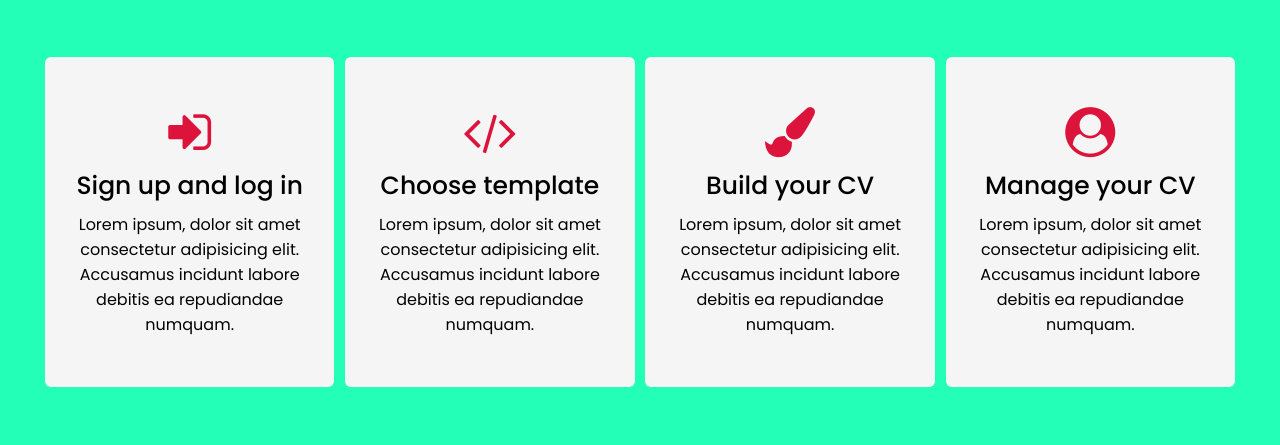
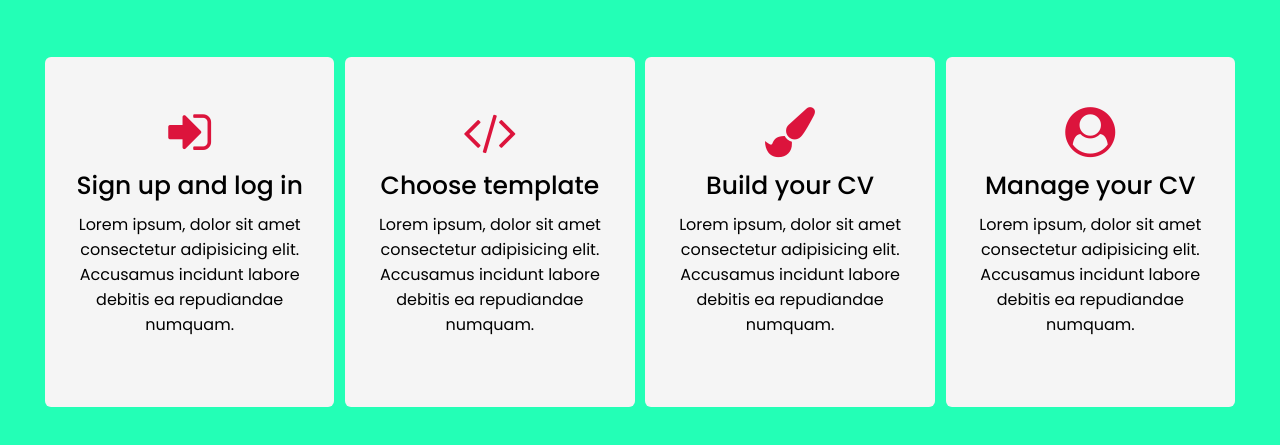
Before and after one commit to huycao2001/cv-manual-page, a plain HTML site: page index.html in a window 1280 px wide. Shown: the part 183-628 px from the top of the page. Drawn offline with Linux system fonts and the light colour scheme.

Commit message:
Update style.css
Make the height of the card fixed in spite of the length of the word.

```diff
--- a/style.css
+++ b/style.css
@@ -53,6 +53,8 @@ body{
     width: calc(26% - 20px);
     cursor: pointer;
     transition: all 0.3s ease;
+    height: 350px;  /* Make the height of the card fixed */
+    word-wrap: break-word /* Automatic break the long word to smaller */
 }
 .card:hover{
     background: #dc143c;
```
